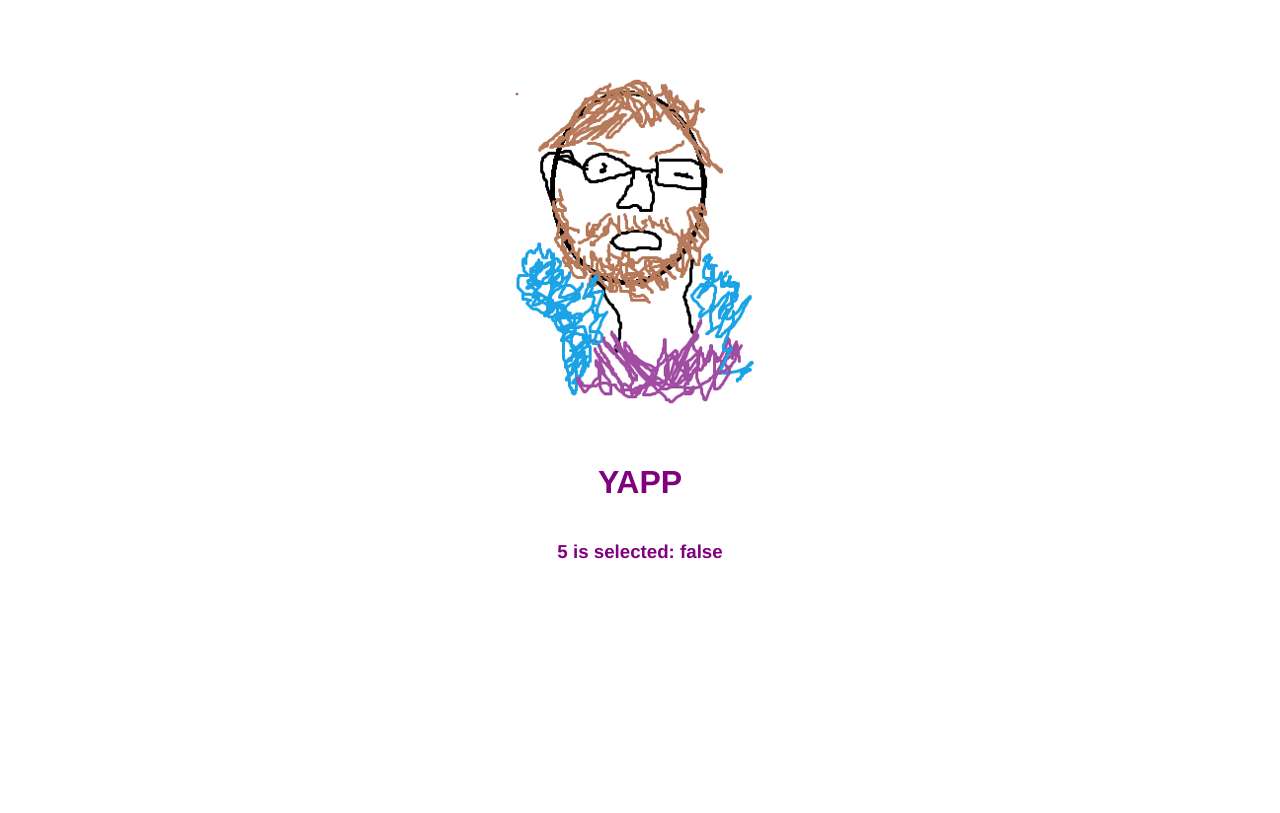
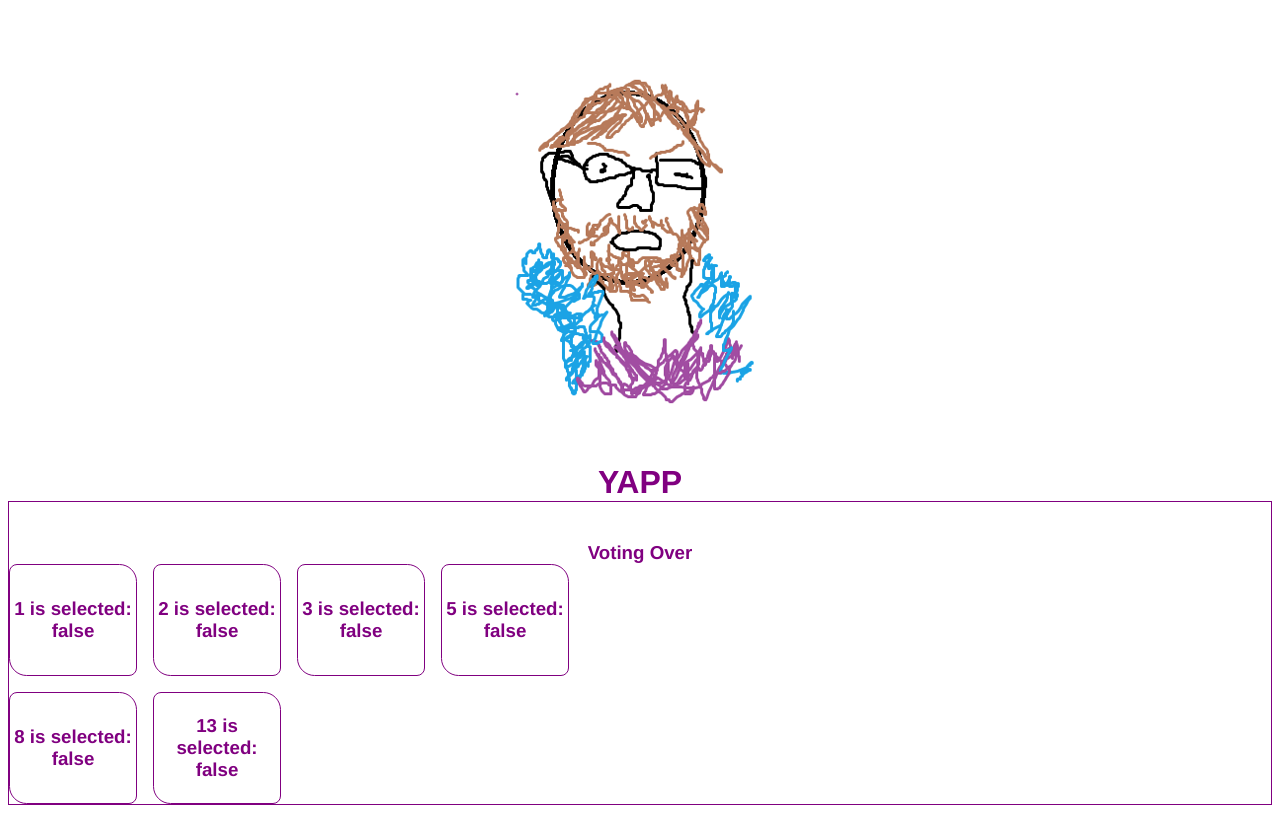
Before and after one commit to nannery/yapp, a Vue app: page / in a window 1280 px wide. Built offline with nearby package versions, Linux system fonts and the light colour scheme.

Commit message:
feat: Ballot component grouping voting cards

```diff
--- a/src/App.vue
+++ b/src/App.vue
@@ -2,19 +2,19 @@
   <div id="app">
     <img src="./assets/logo.png">
     <HelloWorld msg="YAPP"/>
-    <VoteCard   v-bind:score="5" />
+    <Ballot />
   </div>
 </template>
 
 <script>
 import HelloWorld from './components/HelloWorld.vue'
-import VoteCard   from './components/VoteCard.vue'
+import Ballot     from './components/Ballot.vue'
 
 export default {
   name: 'app',
   components: {
     HelloWorld,
-    VoteCard
+    Ballot
   }
 }
 </script>
@@ -25,7 +25,7 @@ export default {
   -webkit-font-smoothing: antialiased;
   -moz-osx-font-smoothing: grayscale;
   text-align: center;
-  color: #2c3e50;
+  color:      #2c3e50;
   margin-top: 60px;
 }
 </style>
--- /dev/null
+++ b/src/components/Ballot.vue
@@ -0,0 +1,46 @@
+<template>
+  <section v-on:click="ready = !ready"
+           class="ballot">
+    <h3 v-show="ready">Vote!</h3>
+    <h3 v-show="!ready">Voting Over</h3>
+
+    <div class='vote-cards'>
+      <VoteCard v-bind:score="1" />
+      <VoteCard v-bind:score="2" />
+      <VoteCard v-bind:score="3" />
+      <VoteCard v-bind:score="5" />
+      <VoteCard v-bind:score="8" />
+      <VoteCard v-bind:score="13" />
+    </div>
+  </section>
+</template>
+
+<script>
+import VoteCard from './VoteCard.vue'
+
+export default {
+  name:       'Ballot',
+  components: {
+    VoteCard
+  },
+  data: () => ({ ready: false })
+}
+</script>
+
+<style lang="scss" scoped>
+$c: purple;
+h3 {
+  text-align: center;
+  color:      $c;
+  margin:     40px 0 0;
+}
+.ballot {
+  border: 1px $c solid;
+}
+.vote-cards {
+  display:               grid;
+  grid-auto-rows:        7em;
+  grid-gap:              1em;
+  grid-template-columns: repeat(4, 8em);
+}
+</style>
--- a/src/components/VoteCard.vue
+++ b/src/components/VoteCard.vue
@@ -21,8 +21,13 @@ export default {
 <style lang="scss" scoped>
 $c: purple;
 h3 {
-  text-align: center;
-  color:      $c;
-  margin:     40px 0 0;
+  color: $c;
+}
+.vote-card {
+  display:         flex;
+  align-items:     center;
+  justify-content: center;
+  border:        1px $c solid;
+  border-radius: 0.5em 1.1em 0.5em;
 }
 </style>
```
